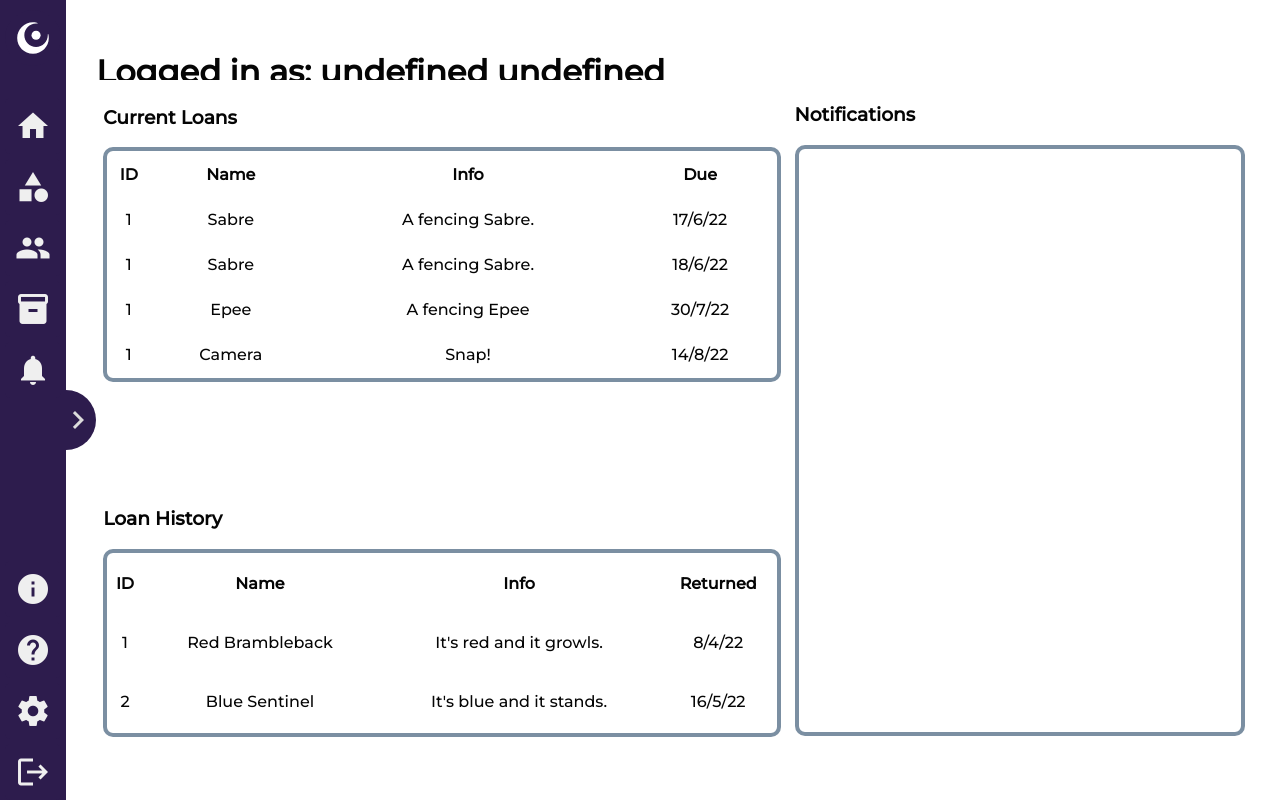
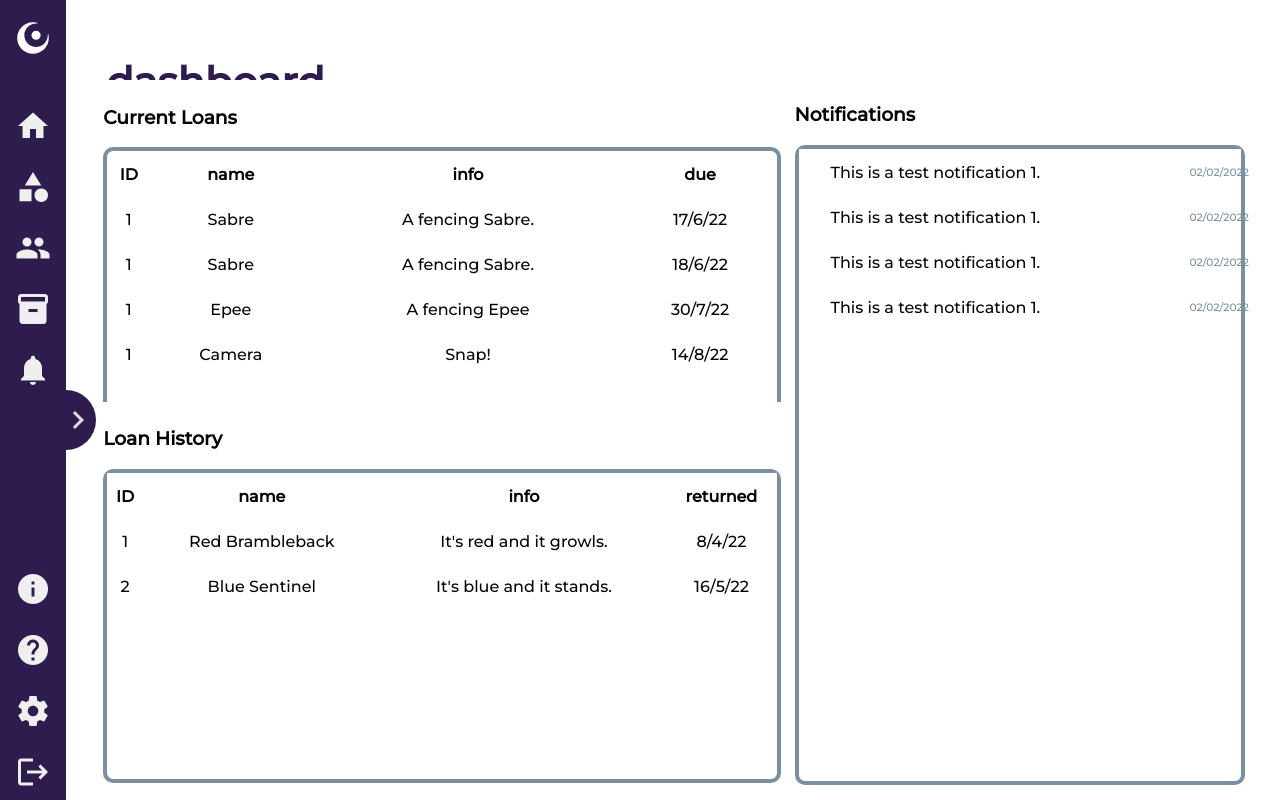
Before and after one commit to Appl3s-3/Aphelia-Front, a Vue app: page /home in a window 1280 px wide. Built offline with nearby package versions, Linux system fonts and the light colour scheme.

Commit message:
dashboard css stuff

```diff
--- a/src/components/DashHistory.vue
+++ b/src/components/DashHistory.vue
@@ -4,12 +4,13 @@
 <template>
 <div>
     <h3>Loan History</h3>
-    <table class="dash-history-table">
-        <tr>
-            <th>ID</th>
-            <th>Name</th>
-            <th>Info</th>
-            <th>Returned</th>
+    <div id="dash-history-table-wrapper">
+        <table class="dash-history-table">
+        <tr id="dash-history-table-header">
+            <th><a href="#">ID</a></th>
+            <th><a href="#">name</a></th>
+            <th><a href="#">info</a></th>
+            <th><a href="#">returned</a></th>
         </tr>
         <tr>
             <td>1</td>
@@ -24,17 +25,21 @@
             <td>16/5/22</td>
         </tr>
     </table>
+    </div>
 </div>
 </template>
 
 <style scoped>
+#dash-history-table-wrapper {
+    height: 100%;
+    border: 4px solid var(--aph-grey);
+    border-radius: 10px;
+}
+
 .dash-history-table {
     width: 100%;
-    height: 75%;
     /*border-collapse: collapse;*/
     background-color: var(--aph-back1);
-    border: 4px solid var(--aph-grey);
-    border-radius: 10px;
 }
 
 .dash-history-table th {
@@ -46,4 +51,19 @@
     color: (--aph-grey);
     text-align: center;
 }
+
+#dash-history-table-header {
+    height:20px;
+}
+
+.dash-history-table tr th a {
+    text-decoration: underline 0.15em rgba(0, 0, 0, 0);
+    color: var(--aph-text-dark);
+    transition: 0.2s;
+}
+
+.dash-history-table tr th a:hover {
+    text-decoration-color: rgba(45, 28, 77, 1);
+    color: var(--aph-purple)
+}
 </style>
--- a/src/components/DashLoans.vue
+++ b/src/components/DashLoans.vue
@@ -4,12 +4,13 @@
 <template>
     <div>
         <h3>Current Loans</h3>
-        <table class="dash-loans-table">
-            <tr>
-                <th>ID</th>
-                <th>Name</th>
-                <th>Info</th>
-                <th>Due</th>
+        <div id="dash-loans-table-wrapper">
+            <table class="dash-loans-table">
+            <tr id="dash-loans-table-header">
+                <th><a href="#">ID</a></th>
+                <th><a href="#">name</a></th>
+                <th><a href="#">info</a></th>
+                <th><a href="#">due</a></th>
             </tr>
             <!--
             TODO: If the due date is within the next 3 days, make the table row yellow
@@ -39,28 +40,46 @@
                 <td>Snap!</td>
                 <td>14/8/22</td>
             </tr>
-        </table>
+            </table>
+        </div>
     </div>
 </template>
 
 <style scoped>
+#dash-loans-table-wrapper {
+    height: 85%;
+    border: 4px solid var(--aph-grey);
+    border-radius: 10px;
+}
+
 .dash-loans-table {
     width: 100%;
-    /*border-collapse: collapse;*/
-    background-color: var(--aph-back1);
-    border: 4px solid var(--aph-grey);
-    border-radius: 10px;
-
 }
 
 .dash-loans-table th {
     padding: var(--table-heading-vertical-padding) 0;
     border-collapse: separate;
+    border: 1px var(--aph-grey)
+}
+
+#dash-loans-table-header {
+    height:15px;
 }
 
 .dash-loans-table td {
     padding: var(--table-data-vertical-padding) var(--table-data-horizontal-padding);
-    color: (--aph-grey);
     text-align: center;
+    border: 1px var(--aph-grey)
+}
+
+.dash-loans-table tr th a {
+    text-decoration: underline 0.15em rgba(0, 0, 0, 0);
+    color: var(--aph-text-dark);
+    transition: 0.2s;
+}
+
+.dash-loans-table tr th a:hover {
+    text-decoration-color: rgba(45, 28, 77, 1);
+    color: var(--aph-purple)
 }
 </style>
--- a/src/components/DashNotifications.vue
+++ b/src/components/DashNotifications.vue
@@ -8,26 +8,45 @@ const selfStore = useSelf()
 <template>
 <div id="dash-notifications-list">
     <h3>Notifications</h3>
-    <table class="dash-notifications-table">
+    <div id="dash-notifications-table-wrapper">
+        <table class="dash-notifications-table">
         <tr>
-            <th></th>
+            <td>This is a test notification 1.</td>
+            <td class="dash-notifications-date">02/02/2022</td>
         </tr>
         <tr>
-            <td></td>
+            <td>This is a test notification 1.</td>
+            <td class="dash-notifications-date">02/02/2022</td>
+        </tr>
+        <tr>
+            <td>This is a test notification 1.</td>
+            <td class="dash-notifications-date">02/02/2022</td>
+        </tr>
+        <tr>
+            <td>This is a test notification 1.</td>
+            <td class="dash-notifications-date">02/02/2022</td>
         </tr>
     </table>
+    </div>
 </div>
 </template>
 
 <style scoped>
+#dash-notifications-table-wrapper {
+    border: 4px solid var(--aph-grey);
+    border-radius: 10px;
+    height: 100%;
+}
+
 .dash-notifications-table {
     width: 100%;
-    height: 90%;
     /*border-collapse: collapse;*/
     background-color: var(--aph-back1);
-    border: 4px solid var(--aph-grey);
-    border-radius: 10px;
+    table-layout: fixed;
+}
 
+.dash-notifications-table tr {
+    height: 20px;
 }
 
 .dash-notifications-table th {
@@ -37,7 +56,12 @@ const selfStore = useSelf()
 
 .dash-notifications-table td {
     padding: var(--table-data-vertical-padding) var(--table-data-horizontal-padding);
-    color: (--aph-grey);
-    text-align: center;
+    padding-left: 30px;
+}
+
+.dash-notifications-date {
+    width: 10%;
+    font-size: 8pt;
+    color: var(--aph-text-grey);
 }
 </style>
--- a/src/views/Dashboard.vue
+++ b/src/views/Dashboard.vue
@@ -16,7 +16,7 @@ const selfStore = useSelf()
 <div class="dashboard dashboard-container">
     <!--<input type="button" @click="createPdf()" value="Click me to create a PDF">-->
     <div class="dashboard-layout">
-        <h1 class="dashboard-panel" id="dashboard-title">Logged in as: {{selfStore.fullName}}</h1>
+        <h1 class="dashboard-panel" id="dashboard-title">dashboard.</h1>
         <DashLoans         class="dashboard-panel"/>
         <DashNotifications class="dashboard-panel" id="dashboard-notifications"/>
         <DashHistory       class="dashboard-panel"/>
@@ -39,21 +39,25 @@ const selfStore = useSelf()
     padding: 2.5%;
 
     display: grid;
-    grid-template: 6vh 50vh 33vh / 60% auto;
+    grid-template: 6vh 40vh 40vh / 60% auto;
     gap: 0.1em;
 }
 
 .dashboard-panel {
     padding: 1%;
-    /*border: 1px solid green;*/
     background-color: var(--aph-back1);
 }
 
 #dashboard-title {
     grid-column: 1 / 3;
     grid-row: 1 / 2;
+    font-size: 30pt;
+    font-family: "montserrat";
+    font-weight: bolder;
+    color: var(--aph-purple);
 
     padding: 0;
+    margin-left: 10px;
 }
 
 #dashboard-notifications {
```
